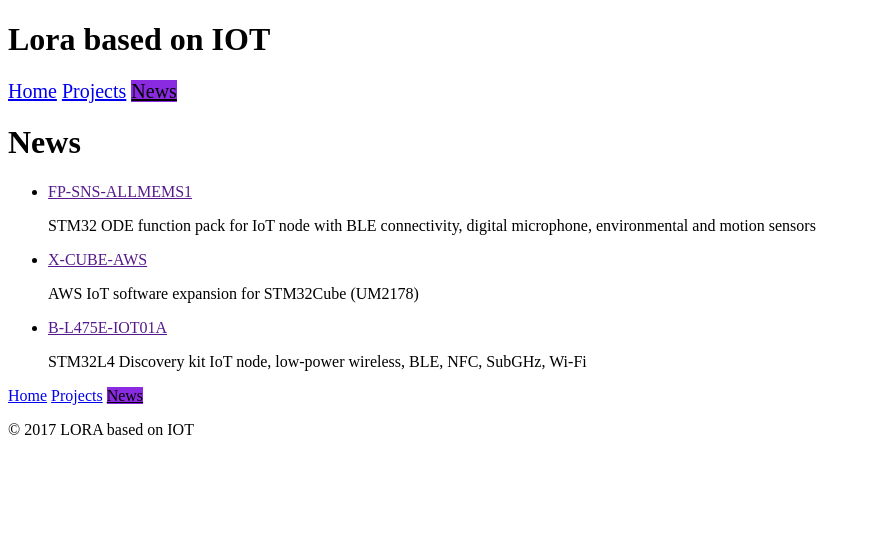
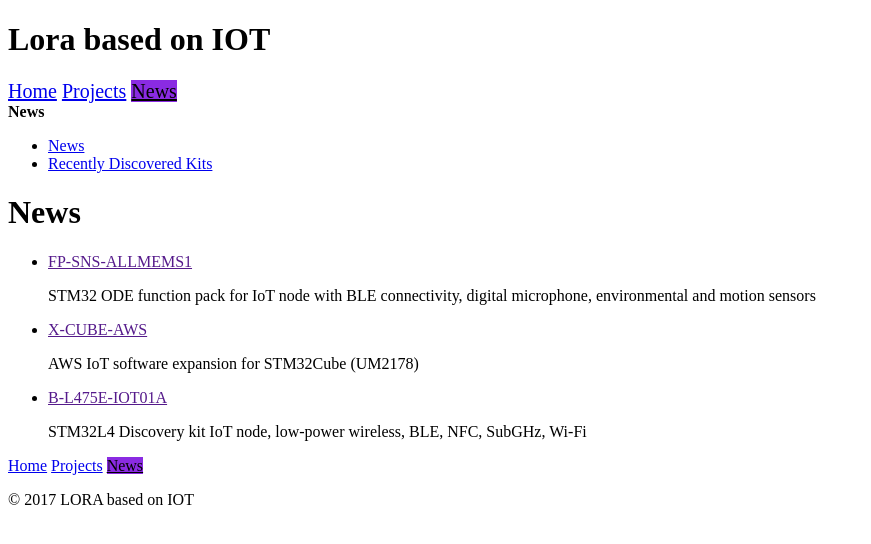
Before and after one commit to emma910209/LORA, a Jekyll site: the page built from news.html, in a window 1280 px wide. Shown: the top 544 px of the page, without its empty margins (0-871 px from the left). Built offline with Jekyll 4.4.1, drawn with Linux system fonts in a browser that asks for light colours.

Commit message:
修改News得网址

```diff
--- a/_includes/nav.html
+++ b/_includes/nav.html
@@ -2,6 +2,6 @@
     <ul class="nav {{include.navclass}}">
         <li><a href="{{site.baseurl}}/" class="{% if page.url == '/' %}current{% endif %}">Home</a></li>
         <li><a href="{{site.baseurl}}/projects/">Projects</a></li>
-        <li><a href="{{site.baseurl}}/news.html" class="{% if page.url == '/news.html' %}current{% endif %}">News</a></li>
+        <li><a href="{{site.baseurl}}/news.html" class="{% if page.url contains 'news' %}current{% endif %}">News</a></li>
         </ul>
         </nav>
--- a/_posts/news/news.html
+++ /dev/null
@@ -1 +0,0 @@
-----
--- a/news.html
+++ b/news.html
@@ -1,5 +1,5 @@
 ---
-layout: default
+layout: news
 ---
 
 
--- a/recently-discovered.html
+++ b/recently-discovered.html
@@ -1,5 +1,6 @@
 ---
 layout: news
+
 ---
 
 <h1>Recently Discovered Kits</h1>
```
